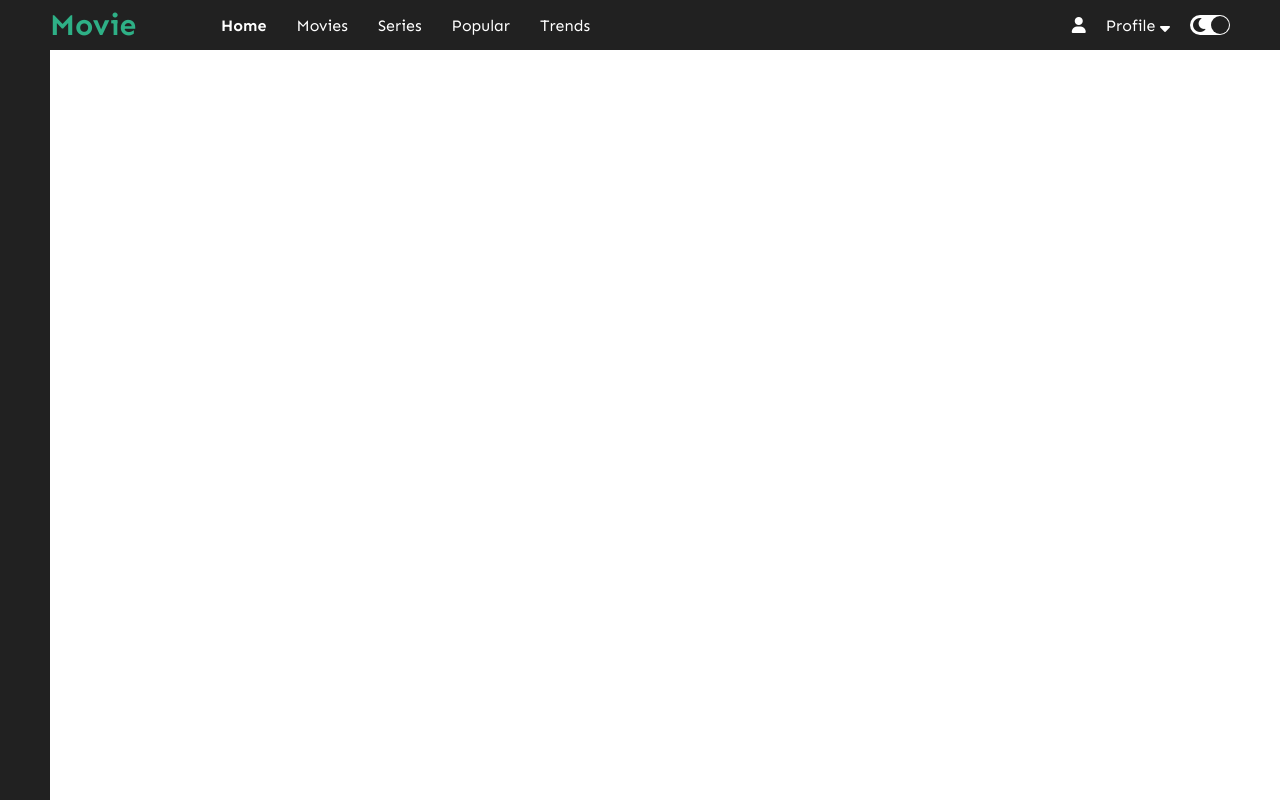
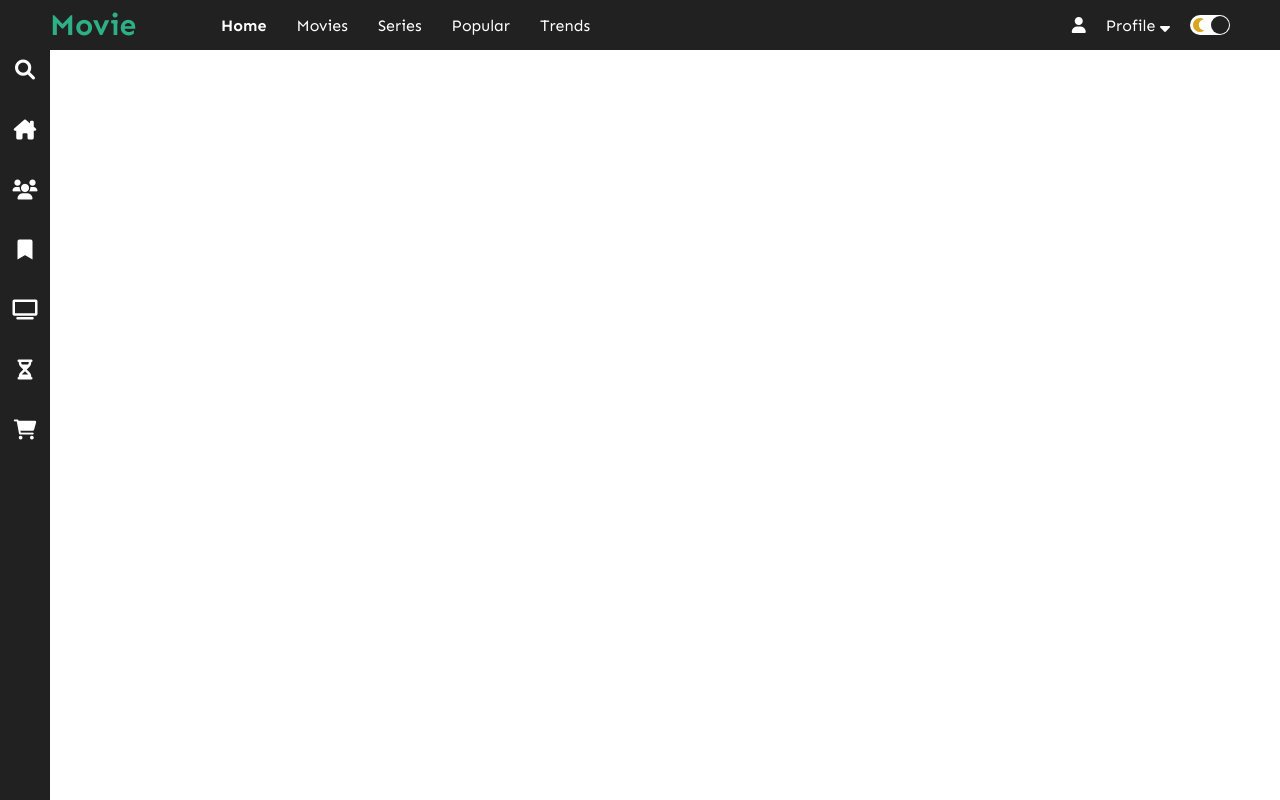
Before and after one commit to BusraUygur/MovieWebsite, a plain HTML site: page index.html in a window 1280 px wide. Drawn offline with Linux system fonts and the light colour scheme.

Commit message:
Completed Sidebar

```diff
--- a/index.html
+++ b/index.html
@@ -36,6 +36,14 @@
             </div>
         </div>
     </div>
-    <div class="sidebar"></div>
+    <div class="sidebar">
+        <i class="sidebar-icon fa-solid fa-magnifying-glass"></i>
+        <i class="sidebar-icon fa-solid fa-house-chimney"></i>
+        <i class="sidebar-icon fa-solid fa-users"></i>
+        <i class="sidebar-icon fa-solid fa-bookmark"></i>
+        <i class="sidebar-icon fa-solid fa-tv"></i>
+        <i class="sidebar-icon fa-solid fa-hourglass"></i>
+        <i class="sidebar-icon fa-solid fa-cart-shopping"></i>
+    </div>
 </body>
 </html>
--- a/style.css
+++ b/style.css
@@ -79,7 +79,8 @@ body {
 }
 
 .toggle-icon {
-	color: #212121;
+	color: goldenrod;
+	transform: rotate(18deg);
 }
 
 .toggle-ball {
@@ -100,4 +101,14 @@ body {
 	background-color: #212121;
 	position: fixed;
 	top: 0;
+	display: flex;
+	flex-direction: column;
+	align-items: center;
+	padding-top: 60px;
 }
+
+.sidebar-icon {
+	color: #fff;
+	font-size: 20px;
+	margin-bottom: 40px;
+}
```
